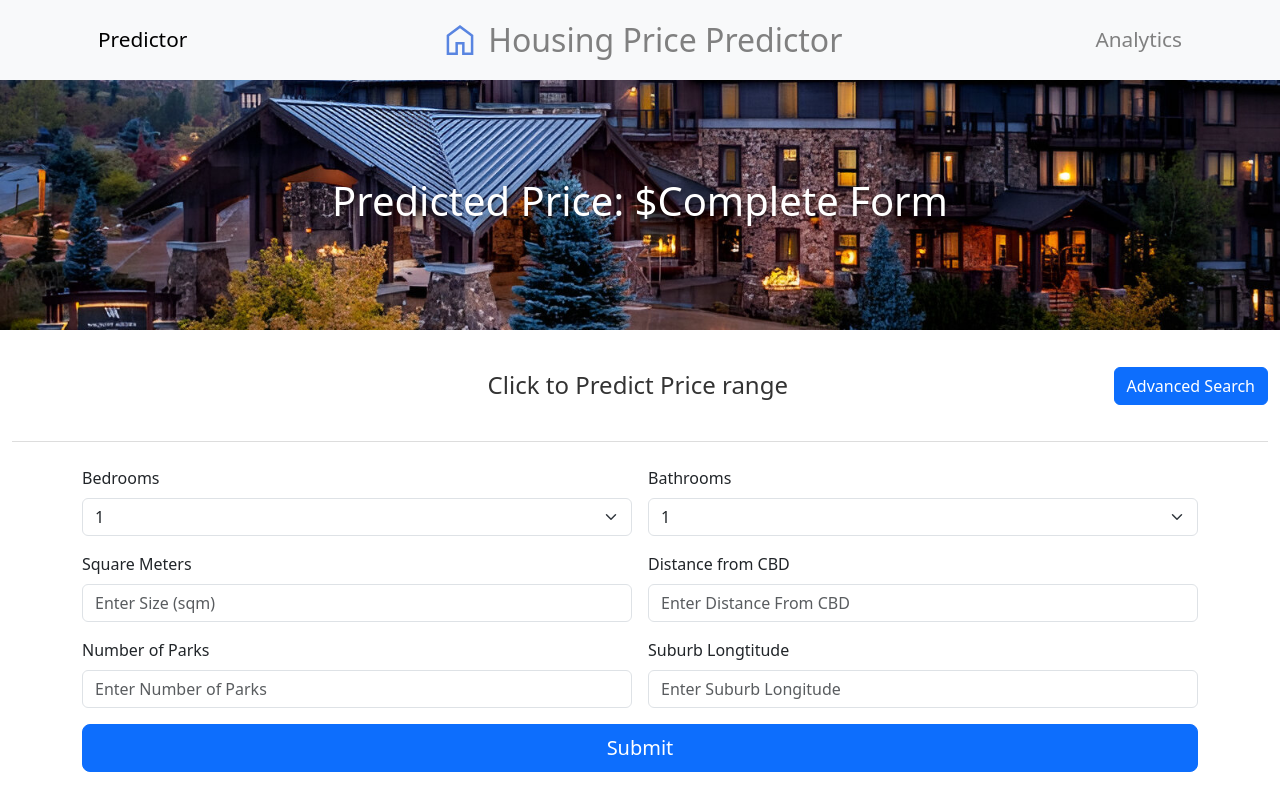
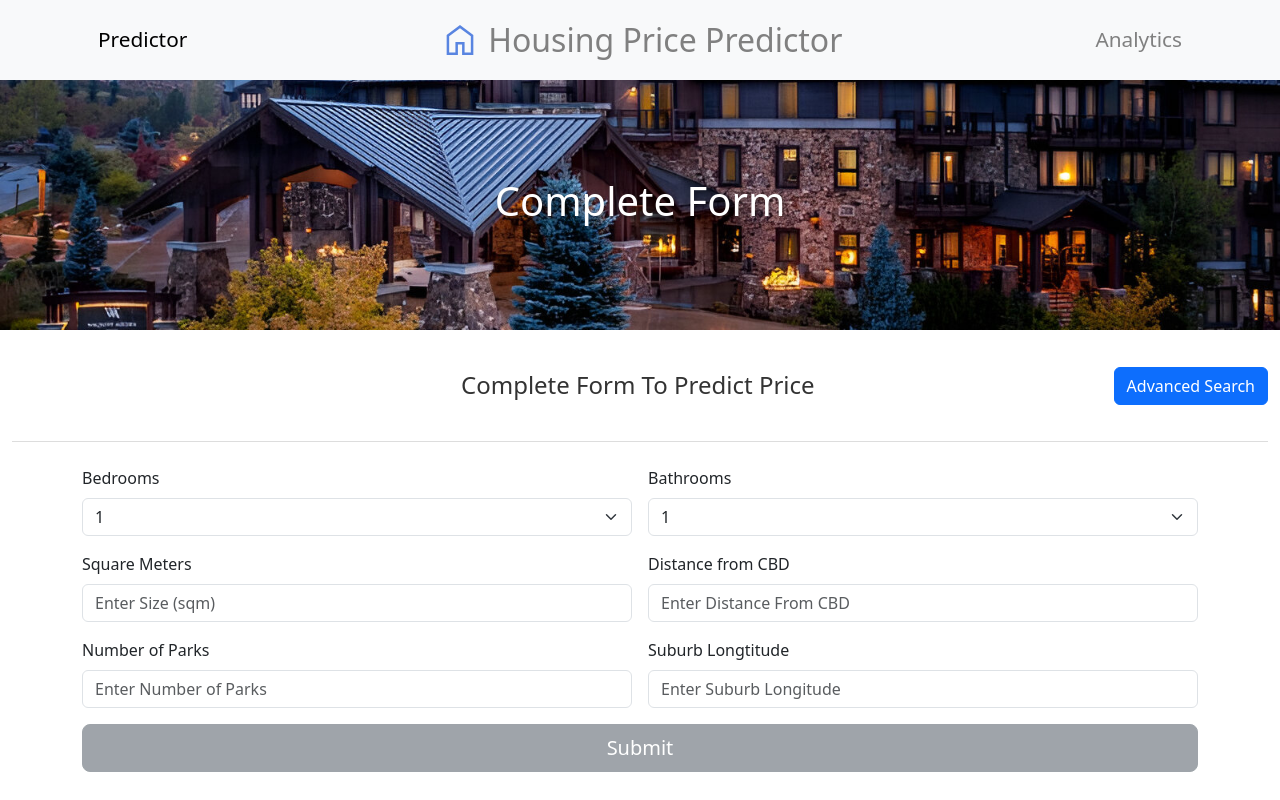
Before and after one commit to isaaciguess/Innovation-Project-Assignment-3, a React (Create React App) app: page /prediction in a window 1280 px wide. Built offline with nearby package versions, Linux system fonts and the light colour scheme.

Commit message:
Button Styling, submission hadling, random renaming

```diff
--- a/src/components/banner.js
+++ b/src/components/banner.js
@@ -1,14 +1,14 @@
 import React from 'react';
 import '../styles/banner.css';
 
-const PriceRangeBanner = ({ predictedPrice }) => {
+const PriceRangeBanner = ({predictedPrice}) => {
   return (
 
-    <div className="header-banner">
-      <div className="banner-text">
-        <h1>Predicted Price: ${predictedPrice ? predictedPrice : 'Complete Form'}</h1>
+      <div className="header-banner">
+        <div className="banner-text">
+          <h1>{predictedPrice ? `Predicted Price: $${predictedPrice}` : 'Complete Form'}</h1>
+        </div>
       </div>
-    </div>
   );
 };
 
--- a/src/components/basicPredictionForm.js
+++ b/src/components/basicPredictionForm.js
@@ -3,6 +3,7 @@ import React from 'react';
 import Button from 'react-bootstrap/Button';
 import Form from 'react-bootstrap/Form';
 import { useState } from 'react';
+import { useEffect } from 'react';
 /*
 This is the basic prediction form component, all fields are required
 * This component is a form that allows the user to input the following fields:
@@ -17,6 +18,19 @@ This is the basic prediction form component, all fields are required
 
 export function BasicPredictionForm({ errors, handleBlur, formData, onInputChange, onSubmit }) {
   {
+    const [isFormValid, setIsFormValid] = useState(false);
+
+    // Check form validity whenever formData or errors change
+    useEffect(() => {
+      const checkFormValidity = () => {
+        const hasErrors = Object.values(errors).some(error => error); // Any field with an error message
+        const hasEmptyFields = Object.values(formData).some(value => !value); // Any empty field
+        setIsFormValid(!hasErrors && !hasEmptyFields);
+      };
+
+      checkFormValidity();
+    }, [formData, errors]);
+
     return (
       <Form onSubmit={onSubmit}>
         <div className="row g-3">
@@ -142,7 +156,14 @@ export function BasicPredictionForm({ errors, handleBlur, formData, onInputChang
           </div>
         </div>
 
-        <Button variant="primary" type="submit" className="btn btn-primary btn-lg btn-block w-100">Submit</Button>
+      <Button
+        variant="primary"
+        type="submit"
+        className={`btn btn-lg w-100 ${!isFormValid ? 'btn-secondary' : 'btn-primary'}`}
+        disabled={!isFormValid}
+      >
+        Submit
+      </Button>
       </Form>
     );
   }
--- a/src/components/predPageMid.js
+++ b/src/components/predPageMid.js
@@ -13,7 +13,7 @@ const PredictionPageMid = ({ errors, handleBlur, onInputChange, formData }) => {
                 <Row className="w-100 m-0">
                     {/* Centered Column */}
                     <Col className="d-flex justify-content-center p-0 " >
-                        <p className="m-0 click-to-predict-text">Click to Predict Price range</p>
+                        <p className="m-0 click-to-predict-text">Complete Form To Predict Price</p>
                     </Col>
 
                     {/* Right-Aligned Column */}
```
Also changed, not shown: 1 other file (tests, documents, lock files or other folders).
